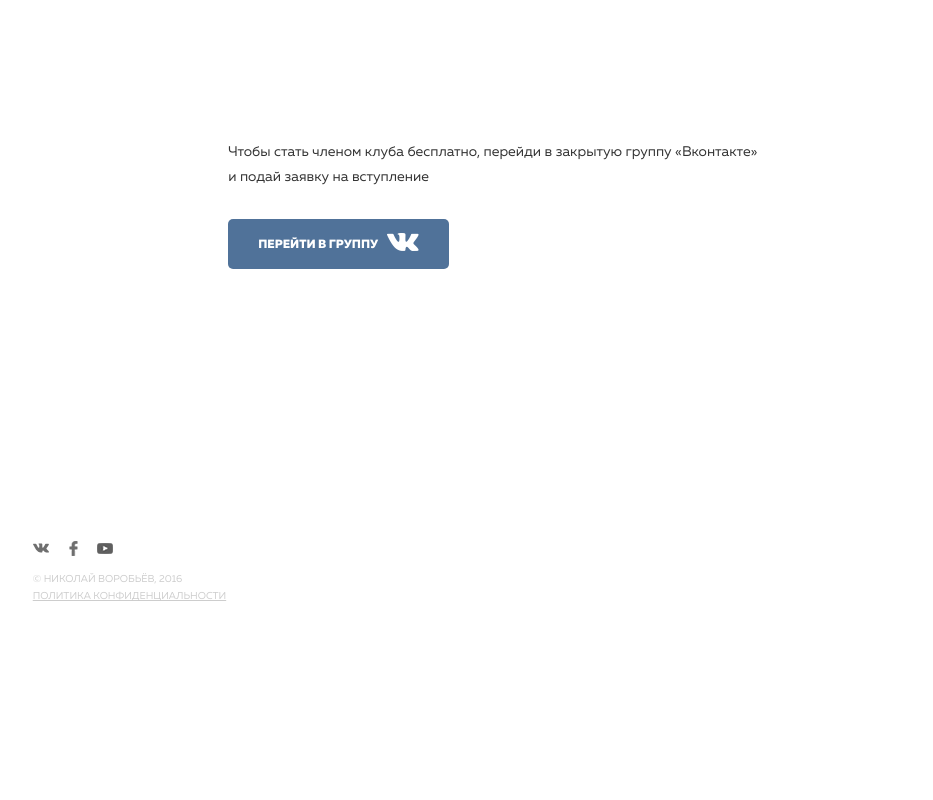
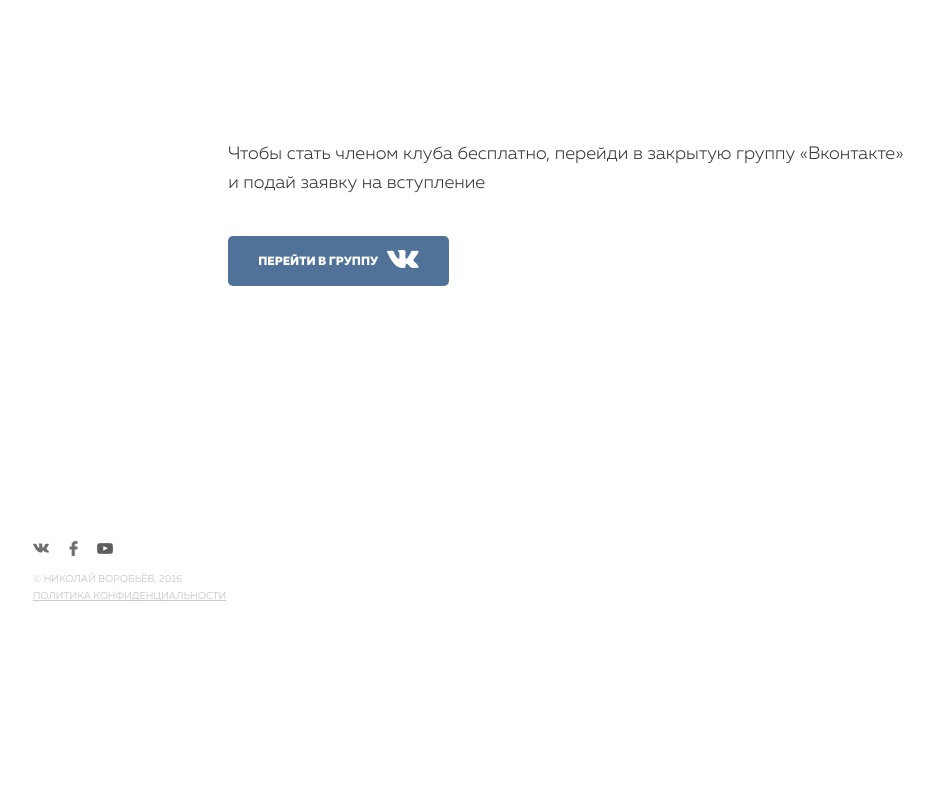
Before and after one commit to club-nv/club.nickvorobiov.com, a Jekyll site: the page built from join-free.html, in a window 1280 px wide. Shown: the part 100-900 px from the top of the page, without its empty margins (36-969 px from the left). Built offline with Jekyll 4.4.1, drawn with Linux system fonts in a browser that asks for light colours; nearby versions of some CDN libraries; grey boxes are pictures that could not be loaded.

Commit message:
увеличил шрифт на странице join-free

```diff
--- a/join-free.html
+++ b/join-free.html
@@ -3,6 +3,6 @@ layout: join
 permalink: /join-free/
 ---
 
-<p>Чтобы стать членом клуба бесплатно, перейди в&nbsp;закрытую группу &laquo;Вконтакте&raquo; <br/> и&nbsp;подай заявку на&nbsp;вступление</p>
+<p class="introtext">Чтобы стать членом клуба бесплатно, перейди в&nbsp;закрытую группу &laquo;Вконтакте&raquo; <br/> и&nbsp;подай заявку на&nbsp;вступление</p>
 
 <a class="btn btn-vk" href="https://vk.com/klr20" target="_blank">Перейти в группу <img src="/images/vk-logo.png" width="32" height="18"/></a>
```
